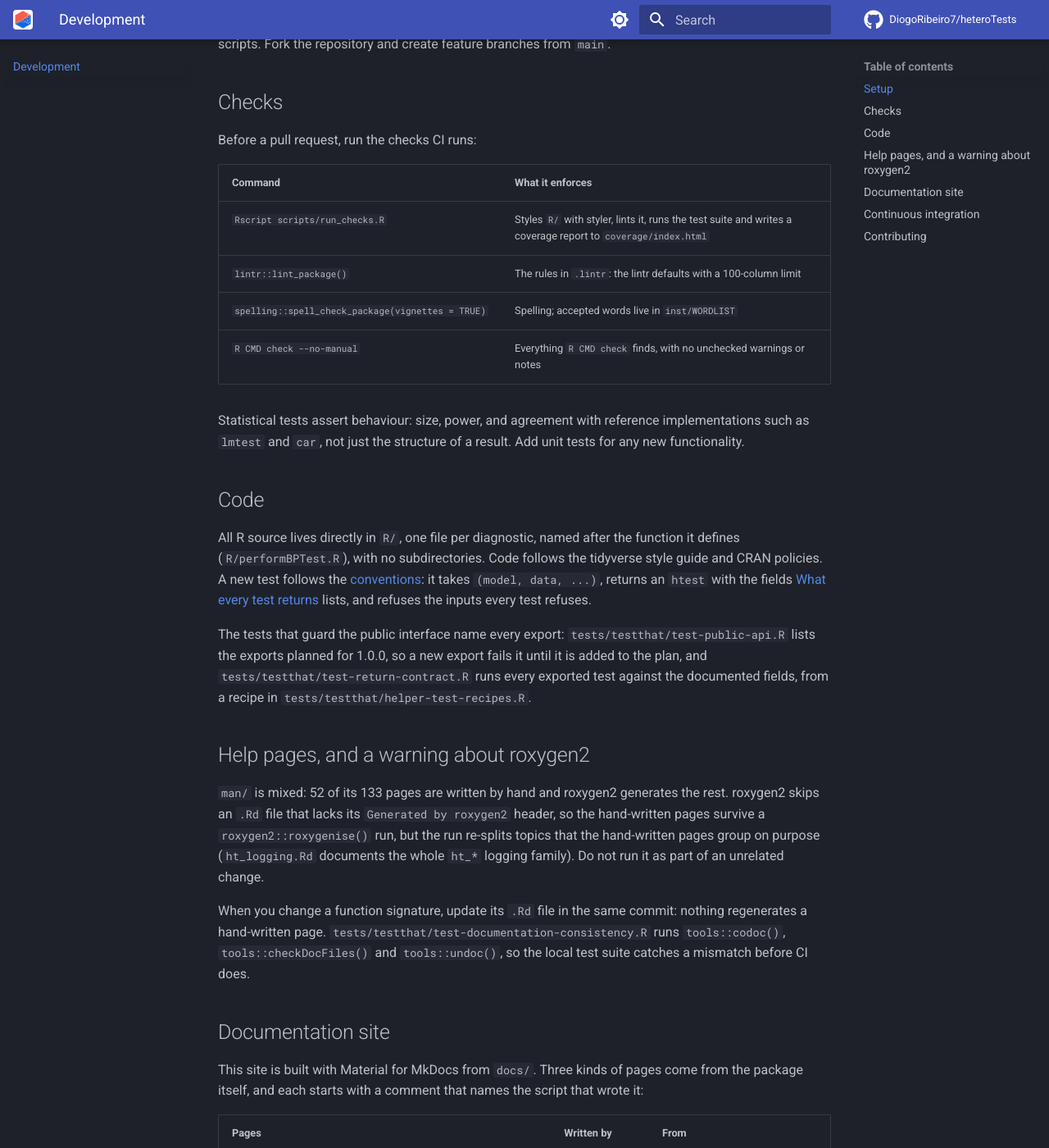
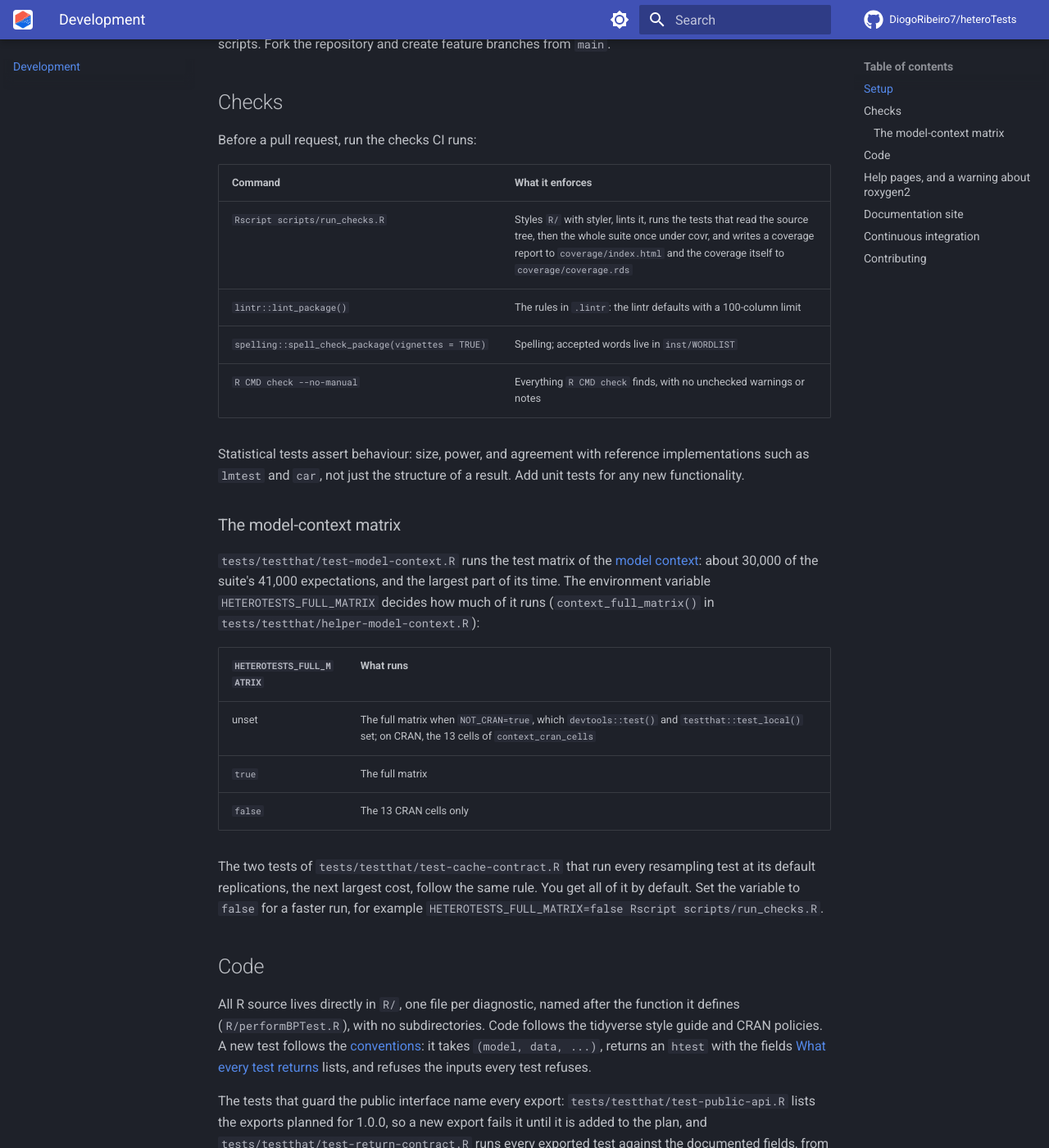
Before and after one commit to DiogoRibeiro7/heteroTests, an MkDocs documentation site: the page built from docs/development.md, in a window 1280 px wide and 1400 px high, scrolled down 376 px. Shown: the whole window at 82% size. Built offline with MkDocs 1.6.1 and Material for MkDocs 9.7.7, drawn with Linux system fonts in a browser that asks for light colours; comment, search, counter and statistics services are not loaded; some of the changed text lies outside the part shown.

Commit message:
Document where each check runs and HETEROTESTS_FULL_MATRIX, and regenerate the releases page

```diff
--- a/docs/development.md
+++ b/docs/development.md
@@ -19,7 +19,7 @@ Before a pull request, run the checks CI runs:
 
 | Command | What it enforces |
 | --- | --- |
-| `Rscript scripts/run_checks.R` | Styles `R/` with styler, lints it, runs the test suite and writes a coverage report to `coverage/index.html` |
+| `Rscript scripts/run_checks.R` | Styles `R/` with styler, lints it, runs the tests that read the source tree, then the whole suite once under covr, and writes a coverage report to `coverage/index.html` and the coverage itself to `coverage/coverage.rds` |
 | `lintr::lint_package()` | The rules in `.lintr`: the lintr defaults with a 100-column limit |
 | `spelling::spell_check_package(vignettes = TRUE)` | Spelling; accepted words live in `inst/WORDLIST` |
 | `R CMD check --no-manual` | Everything `R CMD check` finds, with no unchecked warnings or notes |
@@ -27,6 +27,25 @@ Before a pull request, run the checks CI runs:
 Statistical tests assert behaviour: size, power, and agreement with reference
 implementations such as `lmtest` and `car`, not just the structure of a
 result. Add unit tests for any new functionality.
+
+### The model-context matrix
+
+`tests/testthat/test-model-context.R` runs the test matrix of the
+[model context](design/model-context.md): about 30,000 of the suite's 41,000
+expectations, and the largest part of its time. The environment variable
+`HETEROTESTS_FULL_MATRIX` decides how much of it runs
+(`context_full_matrix()` in `tests/testthat/helper-model-context.R`):
+
+| `HETEROTESTS_FULL_MATRIX` | What runs |
+| --- | --- |
+| unset | The full matrix when `NOT_CRAN=true`, which `devtools::test()` and `testthat::test_local()` set; on CRAN, the 13 cells of `context_cran_cells` |
+| `true` | The full matrix |
+| `false` | The 13 CRAN cells only |
+
+The two tests of `tests/testthat/test-cache-contract.R` that run every
+resampling test at its default replications, the next largest cost, follow the
+same rule. You get all of it by default. Set the variable to `false` for a
+faster run, for example `HETEROTESTS_FULL_MATRIX=false Rscript scripts/run_checks.R`.
 
 ## Code
 
@@ -98,7 +117,7 @@ the guide pages it writes along with the vignette that changed.
 | Workflow | Runs |
 | --- | --- |
 | `R-CMD-check.yml` | `R CMD check` on Ubuntu (R devel, release and the previous release), macOS and Windows, and with the hard dependencies on R 4.1; weekly or on demand, `--as-cran` and reverse-dependency checks. |
-| `run-checks.yml` | `scripts/run_checks.R`, with coverage sent to Codecov, then the spelling check and a link check whose result is reported, not gated. |
+| `run-checks.yml` | In parallel: `scripts/run_checks.R`, whose saved coverage is sent to Codecov; the spelling check, and a link check whose result is reported, not gated; and the quick benchmark suite. |
 | `docs.yml` | Regenerates the reference, releases and roadmap pages, fails if the committed ones are out of date, builds the site with `--strict`, and deploys it to GitHub Pages from `main`. |
 | `release.yml` | On a push to `main` whose `DESCRIPTION` version has no tag: builds the tarball, checks it with `R CMD check --as-cran`, tags `v<version>`, publishes a GitHub release with the tarball, and stores the tarball in `cran/`. |
 
@@ -106,6 +125,17 @@ A change to `Version:` in `DESCRIPTION` therefore starts a release when it
 reaches `main`; leave it alone in an ordinary pull request, and add the change
 to the `Development version` section at the top of `NEWS.md`.
 
+No job runs the suite twice. Both workflows set `HETEROTESTS_FULL_MATRIX` to
+`false`, except the `ubuntu-latest (R release)` job of `R-CMD-check.yml`,
+which sets it to `true`: the full model-context matrix runs there, and every
+other job, the coverage run included, runs the 13 CRAN cells. `R CMD check`
+and covr test an installed copy of the package, where the checks that read the
+source tree skip (`tests/testthat/helper-source-tree.R`); `scripts/run_checks.R`
+runs the files that hold them from the source. Both workflows cancel a pull
+request's earlier runs when it is pushed again, never a run on `main`.
+`release.yml` sets no `HETEROTESTS_FULL_MATRIX`, so its check of the release
+tarball runs the full matrix.
+
 ## Contributing
 
 [CONTRIBUTING.md](https://github.com/DiogoRibeiro7/heteroTests/blob/main/CONTRIBUTING.md)
```
Also changed, not shown: NEWS.md (+3 -0 lines), docs/releases.md (+3 -0 lines).
